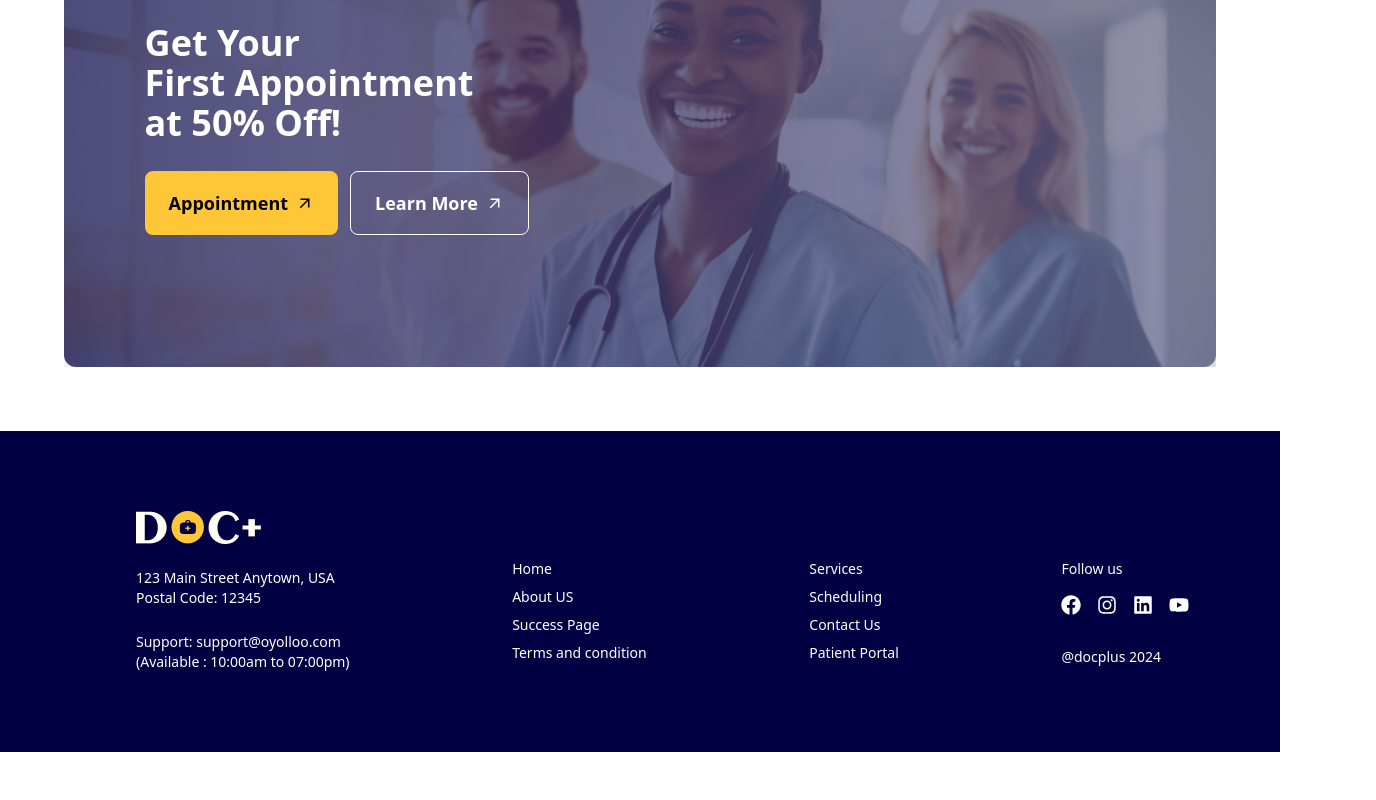
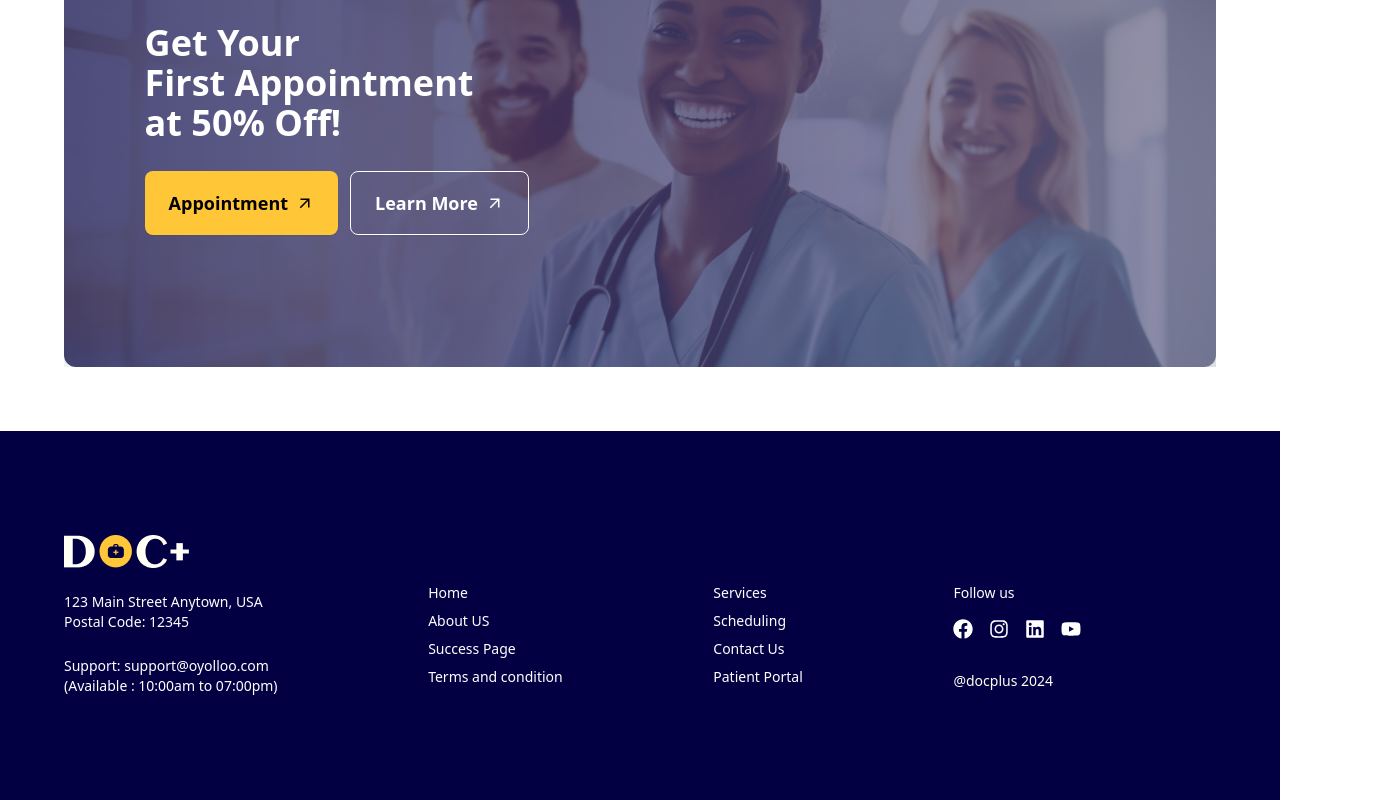
Before and after one commit to nayon117/doctor, a React (Vite) app: page / in a window 1280 px wide. Shown: the part 3772-4572 px from the top of the page, 1376 px wide, since content can reach past the window. Before the commit the page ends 4524 px from the top, so only its background shows below. Built offline with nearby package versions, Linux system fonts and the light colour scheme.

Commit message:
fix footer responsive issue

```diff
--- a/src/components/Footer.jsx
+++ b/src/components/Footer.jsx
@@ -5,7 +5,7 @@ import { FaYoutube } from "react-icons/fa";
 const Footer = () => {
   return (
     <section className="bg-[#020043] text-white py-10 ">
-      <footer className="footer lg:ml-24  p-10">
+      <footer className="max-w-screen-xl mx-auto footer  p-10  lg:p-16">
 
         {/*logo & contact part  */}
         <div className="flex flex-col ">
```
